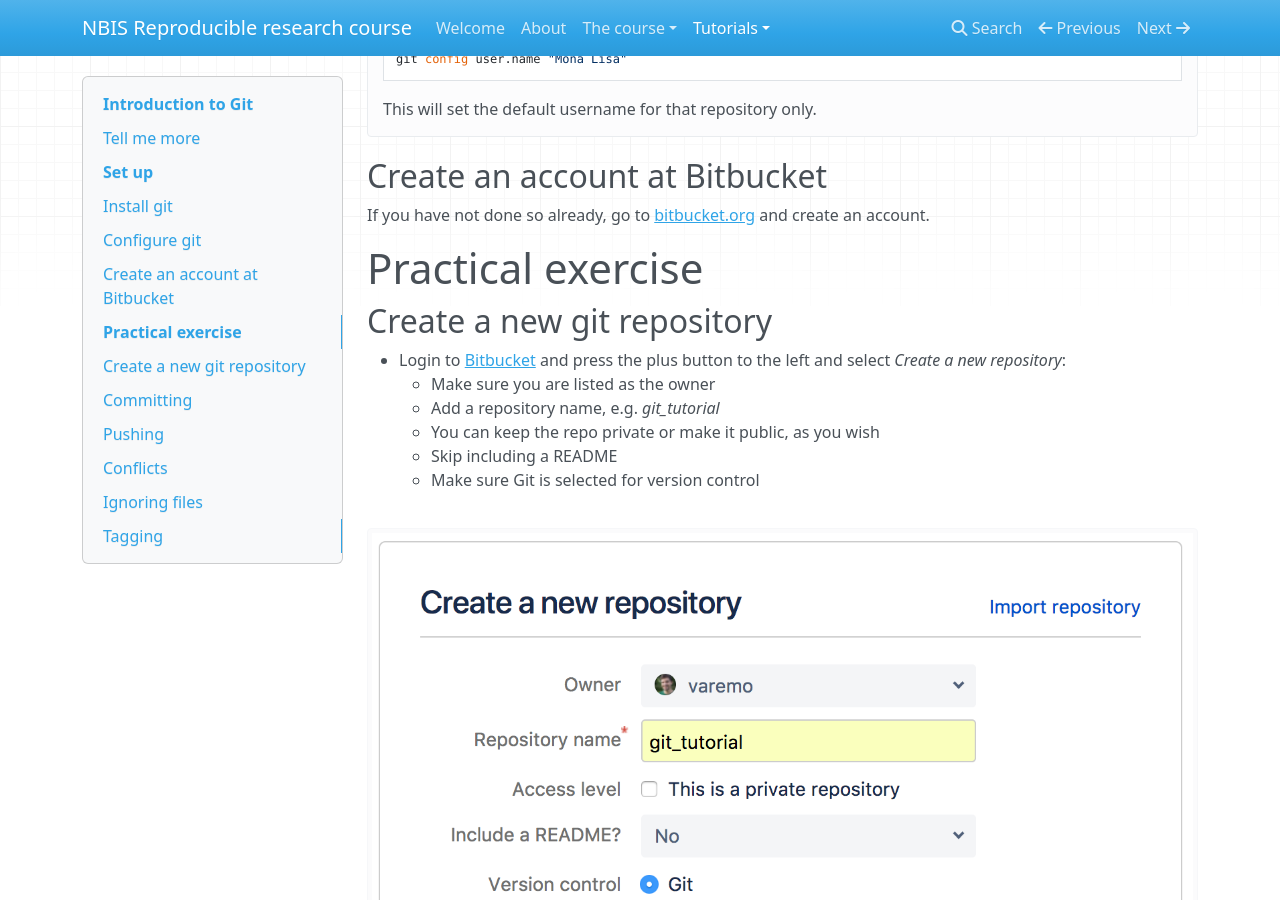
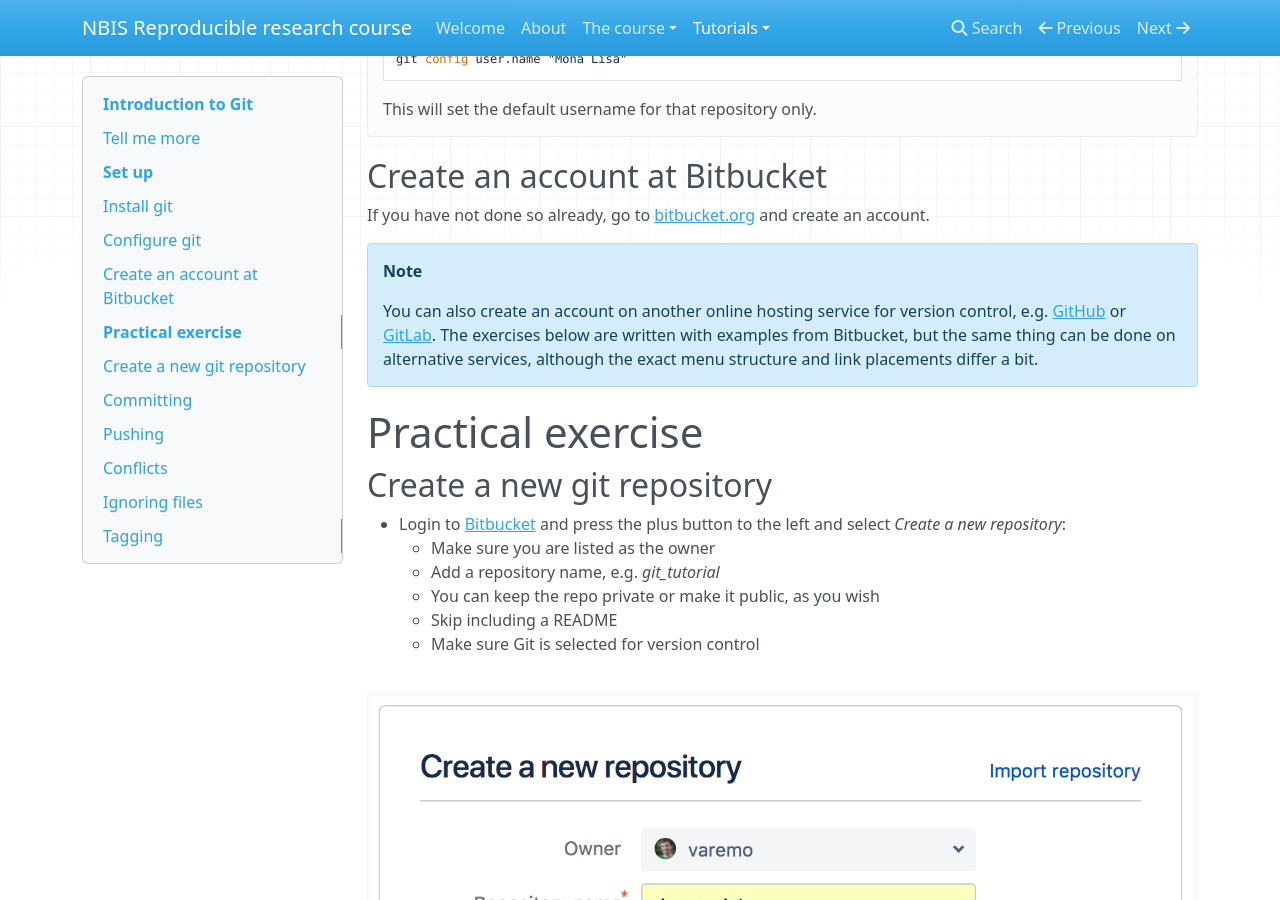
Before and after one commit to NBISweden/workshop-reproducible-research, an MkDocs documentation site: the page built from docs/git.md, in a window 1280 px wide and 900 px high, scrolled down 1691 px. Built offline with MkDocs 1.6.1, drawn with Linux system fonts in a browser that asks for light colours; nearby versions of some CDN libraries; old or Windows-style settings are respelled for this version of MkDocs.

Commit message:
add note on github and gitlab

```diff
--- a/docs/git.md
+++ b/docs/git.md
@@ -55,6 +55,9 @@
 ## Create an account at Bitbucket
 
 If you have not done so already, go to [bitbucket.org](https://bitbucket.org/account/signup/) and create an account.
+
+!!! note
+    You can also create an account on another online hosting service for version control, e.g. [GitHub](https://www.github.com) or [GitLab](https://about.gitlab.com/). The exercises below are written with examples from Bitbucket, but the same thing can be done on alternative services, although the exact menu structure and link placements differ a bit.
 
 # Practical exercise
 
```
